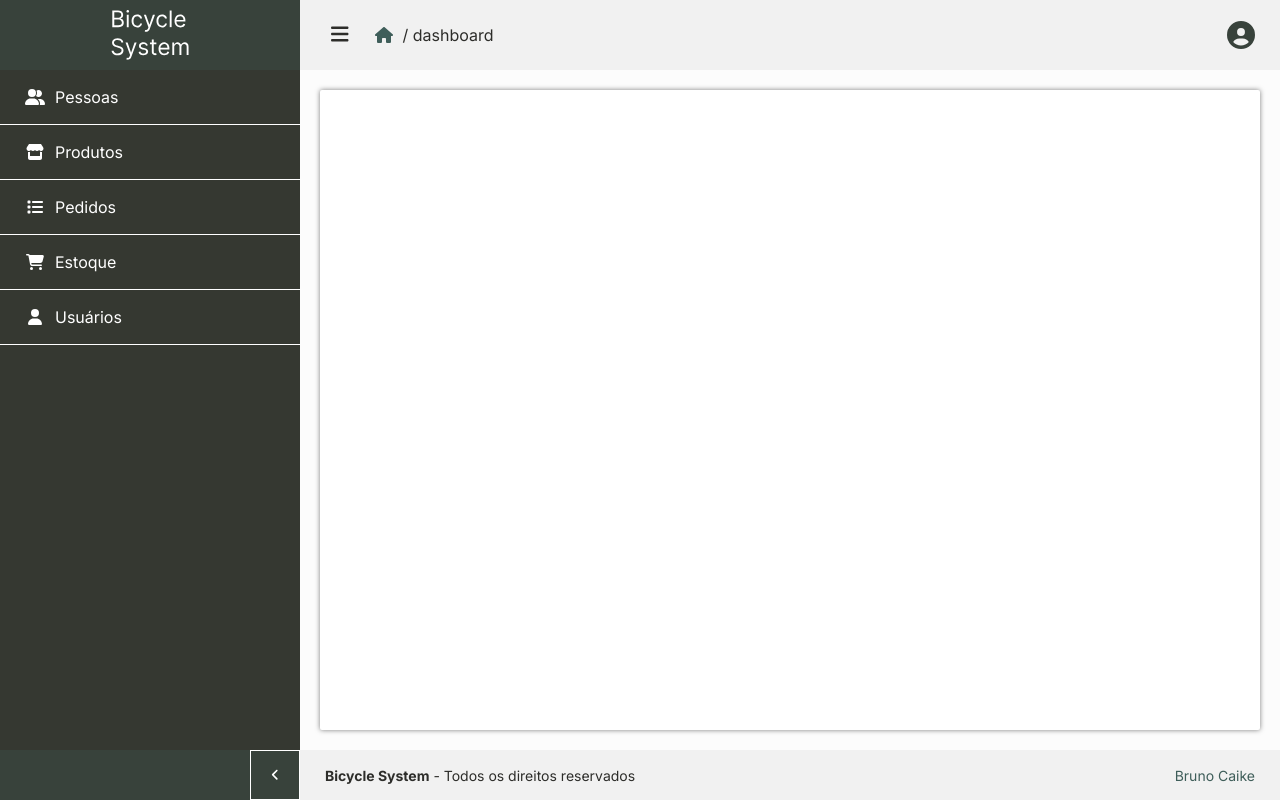
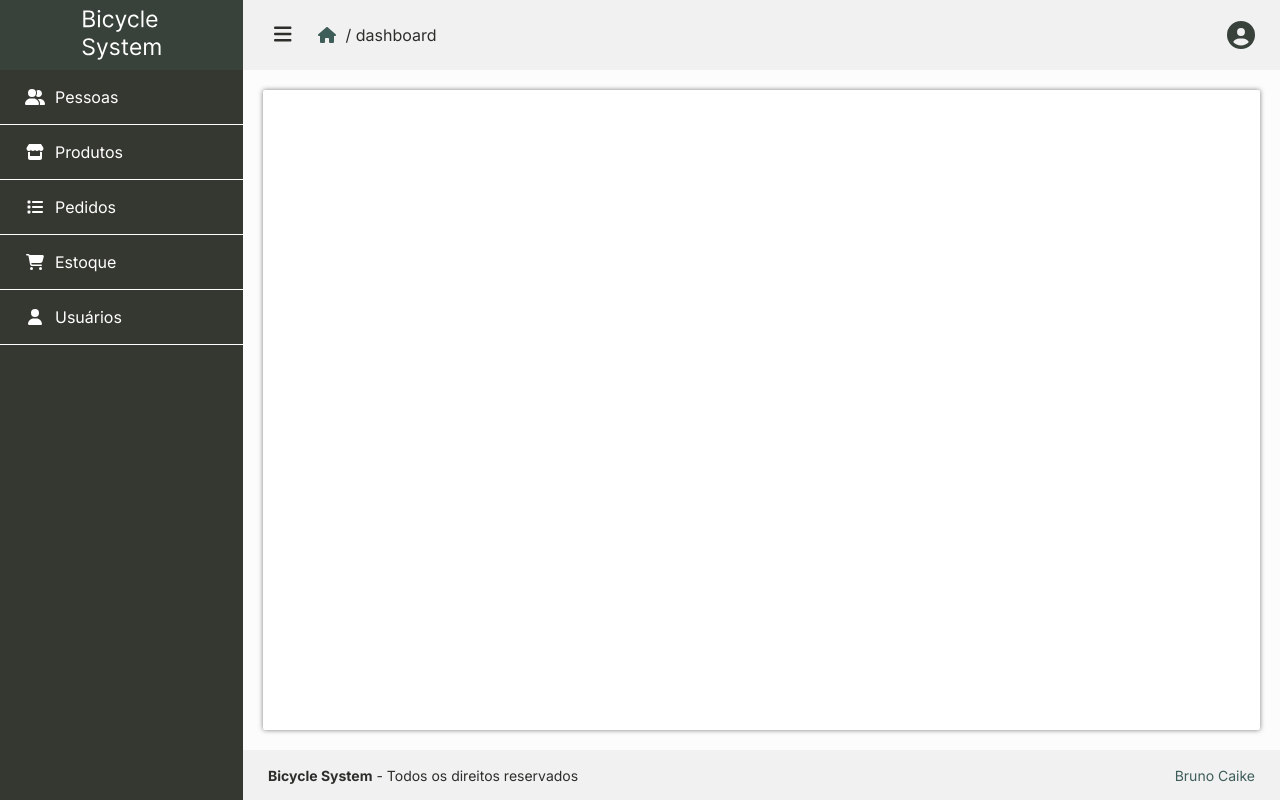
Before and after one commit to bruno-caike/bicycle-system, a React (Vite) app: page / in a window 1280 px wide. Built offline with nearby package versions, Linux system fonts and the light colour scheme.

Commit message:
feito as configurações de minificar o menu

```diff
--- a/src/components/Base/Header/index.jsx
+++ b/src/components/Base/Header/index.jsx
@@ -4,11 +4,12 @@ import { Link } from "react-router-dom";
 import { routes } from "../../../utils/variables";
 import { HeaderStyled, NavStyled, ProfileStyled } from "./style";
 
-const Header = () => {
+const Header = ({ setCloseMenu }) => {
+    const handleClickBtnCloseNav = () => setCloseMenu(close => !close);
     return (
         <HeaderStyled>
             <NavStyled>
-                <button type="button"><FontAwesomeIcon icon={faBars} /></button>
+                <button type="button" onClick={handleClickBtnCloseNav} title="Fechar menu"><FontAwesomeIcon icon={faBars} /></button>
                 <ul>
                     <li><Link to={routes.home}><FontAwesomeIcon icon={faHouse} /></Link></li>
                     <li>/ dashboard</li>
--- a/src/components/Base/Nav/index.jsx
+++ b/src/components/Base/Nav/index.jsx
@@ -9,6 +9,7 @@ import { routes } from "../../../utils/variables"
 import { generateRandom } from "../../../utils/functions"
 
 import ImgLogo from '../../../assets/img/logo-bicycle-system.svg'
+import ImgLogoMini from '../../../assets/img/logo-bicycle-system-mini.svg'
 
 import { LogosNav, MinifyNav, NavStyle } from "./style"
 
@@ -20,9 +21,9 @@ const links = [
     {icon: faUser, text: "Usuários", url: "#"},
 ];
 
-const Nav = () => {
+const Nav = ({ closeMenu }) => {
     return (
-        <NavStyle>
+        <NavStyle closeMenu={closeMenu}>
             <LogosNav>
                 <Link to={routes.dashboard}><img src={ImgLogo} alt="Logo System" /></Link>
             </LogosNav>
@@ -35,11 +36,6 @@ const Nav = () => {
                     );
                 })}
             </ul>
-            <MinifyNav>
-                <button type="button">
-                    <FontAwesomeIcon icon={faAngleLeft} />
-                </button>
-            </MinifyNav>
         </NavStyle>
     );
 }
--- a/src/components/Base/Nav/style.js
+++ b/src/components/Base/Nav/style.js
@@ -4,7 +4,11 @@ import { colors } from "../../../utils/variables";
 export const NavStyle = styled.nav`
     background-color: ${colors.neutral_200};
     display: grid;
-    grid-template-rows: 7rem 1fr 5rem;
+    grid-template-rows: 7rem 1fr;
+    width: 30rem;
+    position: relative;
+    margin-left: ${({ closeMenu }) => closeMenu ? "-30rem" : "0"};
+    transition: all .3s linear;
 `;
 
 export const LogosNav = styled.div`
@@ -12,6 +16,7 @@ export const LogosNav = styled.div`
     display: flex;
     align-items: center;
     justify-content: center;
+    transition: all .3s linear;
     > a {
         display: grid;
         &, > img {height: 5rem;}
--- a/src/components/Base/index.jsx
+++ b/src/components/Base/index.jsx
@@ -3,13 +3,15 @@ import Header from "./Header";
 import Footer from "./Footer";
 
 import { BaseStyled, Main, MainStyled } from "./style";
+import { useState } from "react";
 
 const Base = ({ children }) => {
+    const [closeMenu, setCloseMenu] = useState(false);
     return (
         <BaseStyled>
-            <Nav />
+            <Nav closeMenu={closeMenu} />
             <MainStyled>
-                <Header />
+                <Header setCloseMenu={setCloseMenu} />
                 <Main>
                     <div>
                         {children}
--- a/src/components/Base/style.js
+++ b/src/components/Base/style.js
@@ -2,12 +2,12 @@ import styled from "styled-components";
 import { colors } from "../../utils/variables";
 
 export const BaseStyled = styled.div`
-    display: grid;
-    grid-template-columns: 30rem 1fr;
+    display: flex;
     min-height: 100vh;
 `;
 
 export const MainStyled = styled.div`
+    width: 100%;
     display: grid;
     grid-template-rows: 7rem 1fr 5rem;
 `;
```
